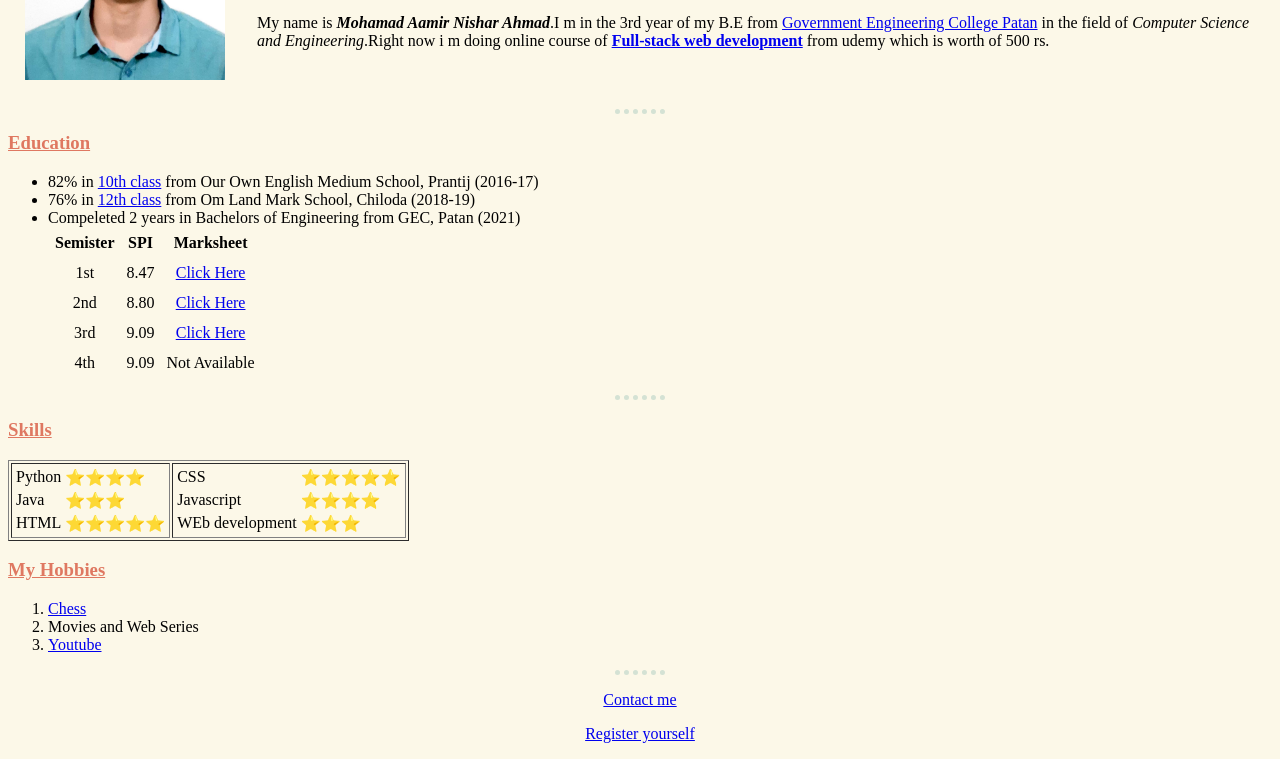
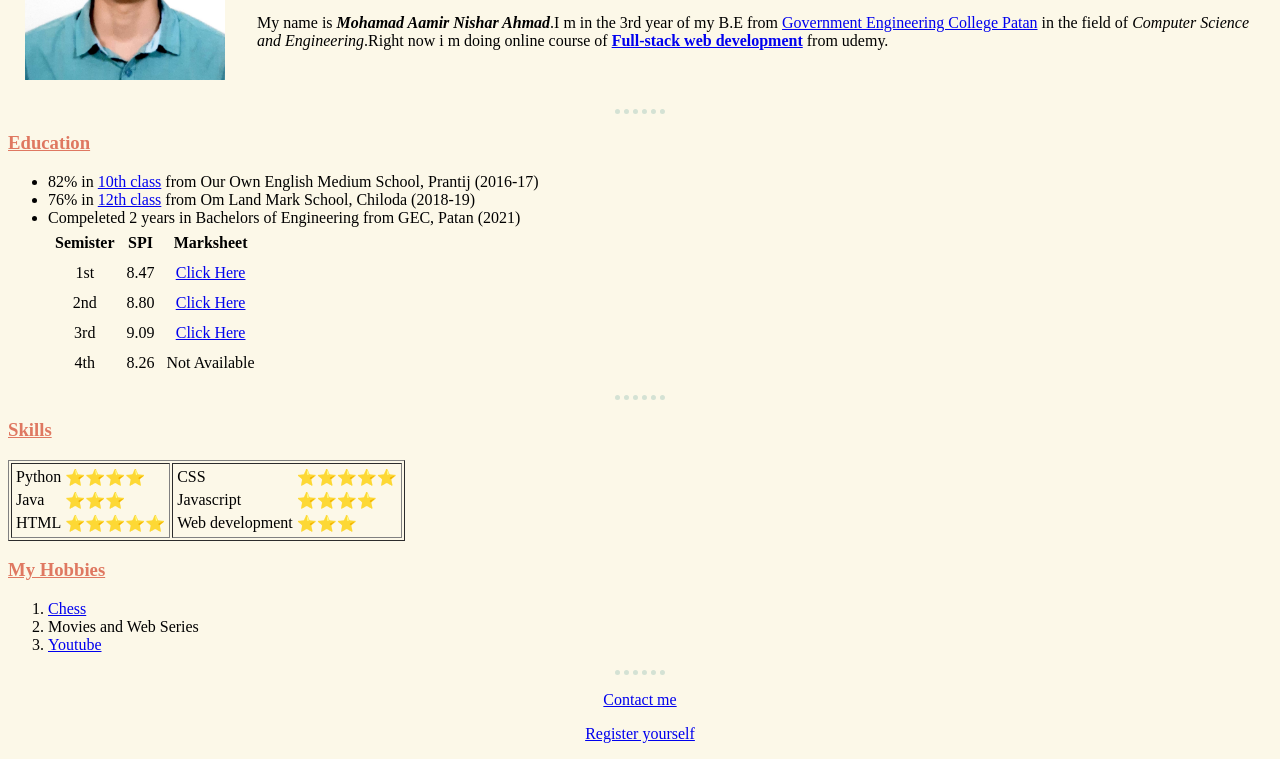
Before and after one commit to Aamir81201/CV, a plain HTML site: page index.html in a window 1280 px wide. Shown: the part 179-938 px from the top of the page. Drawn offline with Linux system fonts and the light colour scheme.

Commit message:
Update index.html

```diff
--- a/index.html
+++ b/index.html
@@ -21,7 +21,7 @@
                 <p>
                     My name is <strong><em> Mohamad Aamir Nishar Ahmad</em></strong>.I m in the 3rd year of my B.E from <a href="http://www.gecpt.cteguj.in/">Government Engineering College Patan</a>
                     in the field of <em>Computer Science and Engineering</em>.Right now i m doing online course of <strong><a href="https://www.udemy.com/course/the-complete-web-development-bootcamp">Full-stack web development</a></strong>
-                    from udemy which is worth of 500 rs.
+                    from udemy.
                 </p>
             </td>
         </tr>
@@ -60,7 +60,7 @@
                 </tr>
                 <tr>
                     <td>4th</td>
-                    <td>9.09</td>
+                    <td>8.26</td>
                     <td>Not Available</td>
                 </tr>
             </tbody>
@@ -98,7 +98,7 @@
                         <td>⭐⭐⭐⭐</td>
                     </tr>
                     <tr>
-                        <td>WEb development</td>
+                        <td>Web development</td>
                         <td>⭐⭐⭐</td>
                     </tr>
                 </table>
```
